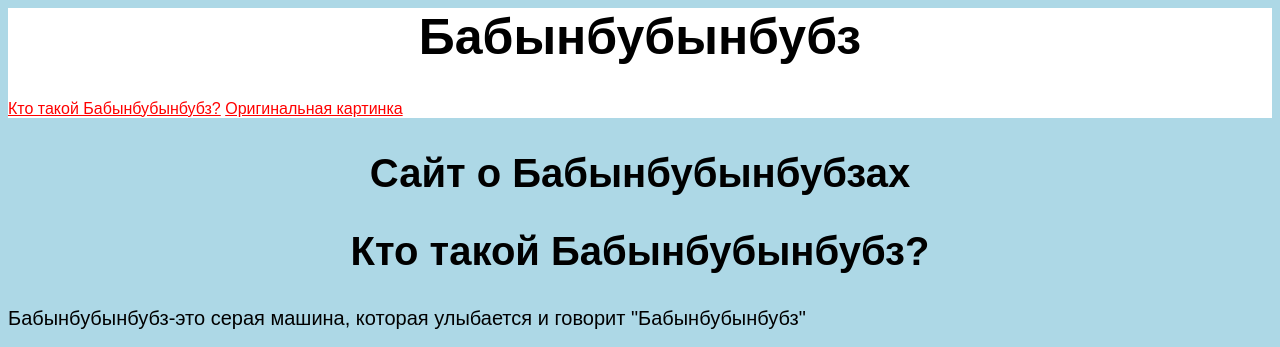
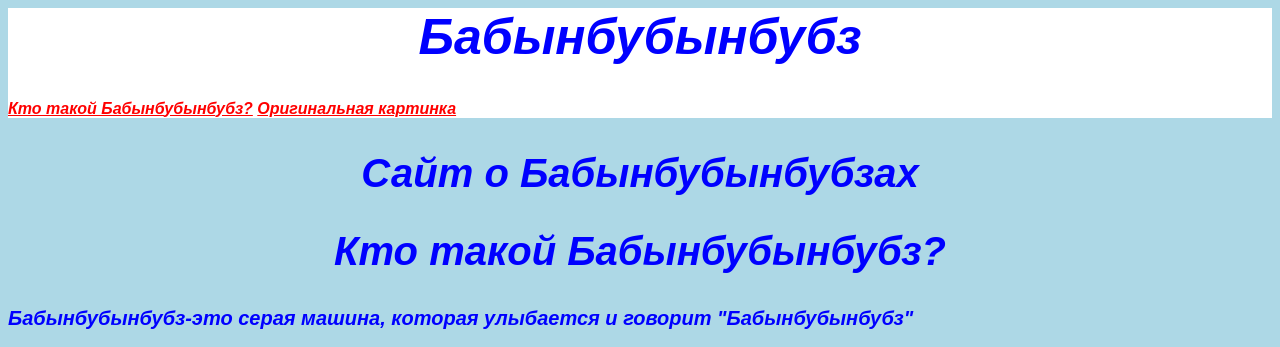
Before and after one commit to dutchlore/BabynBubynBubz, a plain HTML site: page index.html in a window 1280 px wide. Shown: the top 347 px of the page. Drawn offline with Linux system fonts and the light colour scheme.

Commit message:
Update index.html

```diff
--- a/index.html
+++ b/index.html
@@ -1,6 +1,6 @@
 <html>
     <title>Бабынбубынбубз</title>
-    <body style="background-color:lightblue;color:black;font-family:sans-serif">
+    <b><i><body style="background-color:lightblue;color:blue;font-family:sans-serif">
         <header style="background-color:white">
             <h1 style="text-align:center; font-size:50px" id="start">Бабынбубынбубз</h1>
             <p style="color:red"><a style="color:red" href="#who?">Кто такой Бабынбубынбубз?</a> <a style="color:red" href="#origin">Оригинальная картинка</a></p>
@@ -34,5 +34,5 @@
         <a href="https://www.youtube.com/watch?v=-hSwwXc1PoQ&ysclid=ltve6zakk4432455264">Все виды Бабынбубынбубз (Часть 1)</a>
         <a href="#start">В начало</a>
         </footer>
-    </body>
+    </body></i></b>
 </html>
```
